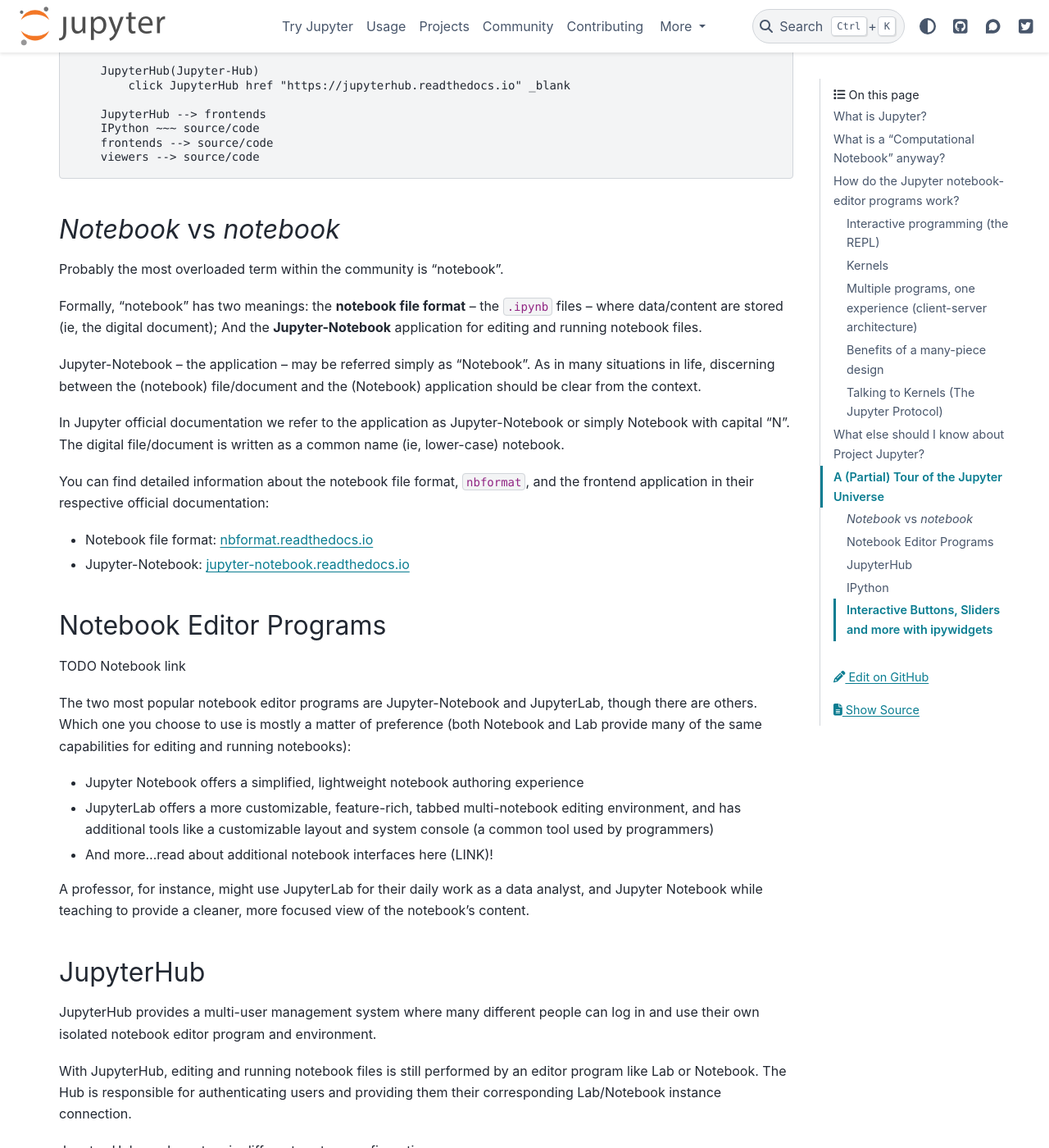
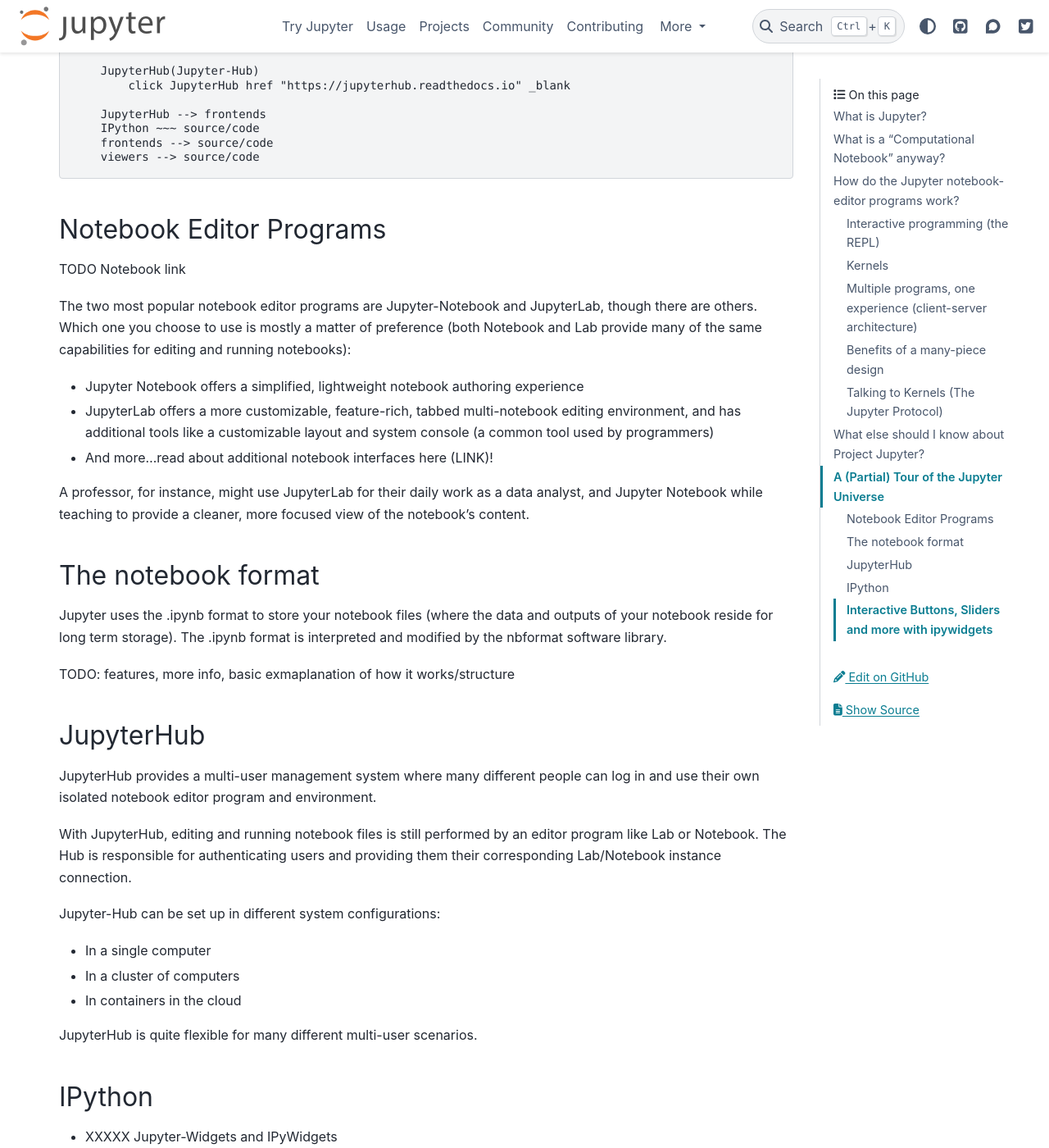
Before and after one commit to jupyter/jupyter, a Sphinx documentation site: the page built from docs/source/what_is_jupyter.md, in a window 1280 px wide and 1400 px high, scrolled down 6260 px. Shown: the whole window at 82% size. Built offline with Sphinx 7.4.7 and the PyData theme 0.15.4, drawn with Linux system fonts in a browser that asks for light colours; pages that are not in the unit, such as notebooks, are missing from menus.

Commit message:
Revisions/deduplication in notebook format section, reordering.

````diff
--- a/docs/source/what_is_jupyter.md
+++ b/docs/source/what_is_jupyter.md
@@ -306,31 +306,6 @@
     viewers --> source/code
 ```
 
-### *Notebook* vs *notebook*
-
-[nbformat.readthedocs.io]: https://nbformat.readthedocs.io
-[jupyter-notebook.readthedocs.io]: https://jupyter-notebook.readthedocs.io
-
-Probably the most overloaded term within the community is "notebook".
-
-Formally, "notebook" has two meanings: the **notebook file format** -- the `.ipynb`
-files -- where data/content are stored (ie, the digital document);
-And the **Jupyter-Notebook** application for editing and running notebook files.
-
-Jupyter-Notebook -- the application -- may be referred simply as "Notebook".
-As in many situations in life, discerning between the (notebook) file/document
-and the (Notebook) application should be clear from the context.
-
-In Jupyter official documentation we refer to the application as Jupyter-Notebook
-or simply Notebook with capital "N".
-The digital file/document is written as a common name (ie, lower-case) notebook.
-
-You can find detailed information about the notebook file format, `nbformat`, and
-the frontend application in their respective official documentation:
-
-- Notebook file format: [nbformat.readthedocs.io][]
-- Jupyter-Notebook: [jupyter-notebook.readthedocs.io][]
-
 ### Notebook Editor Programs
 
 [jupyterlab.readthedocs.io]: https://jupyterlab.readthedocs.io
@@ -353,6 +328,16 @@
 A professor, for instance, might use JupyterLab for their daily work as a data
 analyst, and Jupyter Notebook while teaching to provide a cleaner, more focused
 view of the notebook's content.
+
+### The notebook format
+
+Jupyter uses the .ipynb format to store your notebook files (where the data
+and outputs of your notebook reside for long term storage). The .ipynb format
+is interpreted and modified by the nbformat software library.
+
+TODO: features, more info, basic exmaplanation of how it works/structure
+
+[nbformat.readthedocs.io]: https://nbformat.readthedocs.io
 
 ### JupyterHub
 
````
